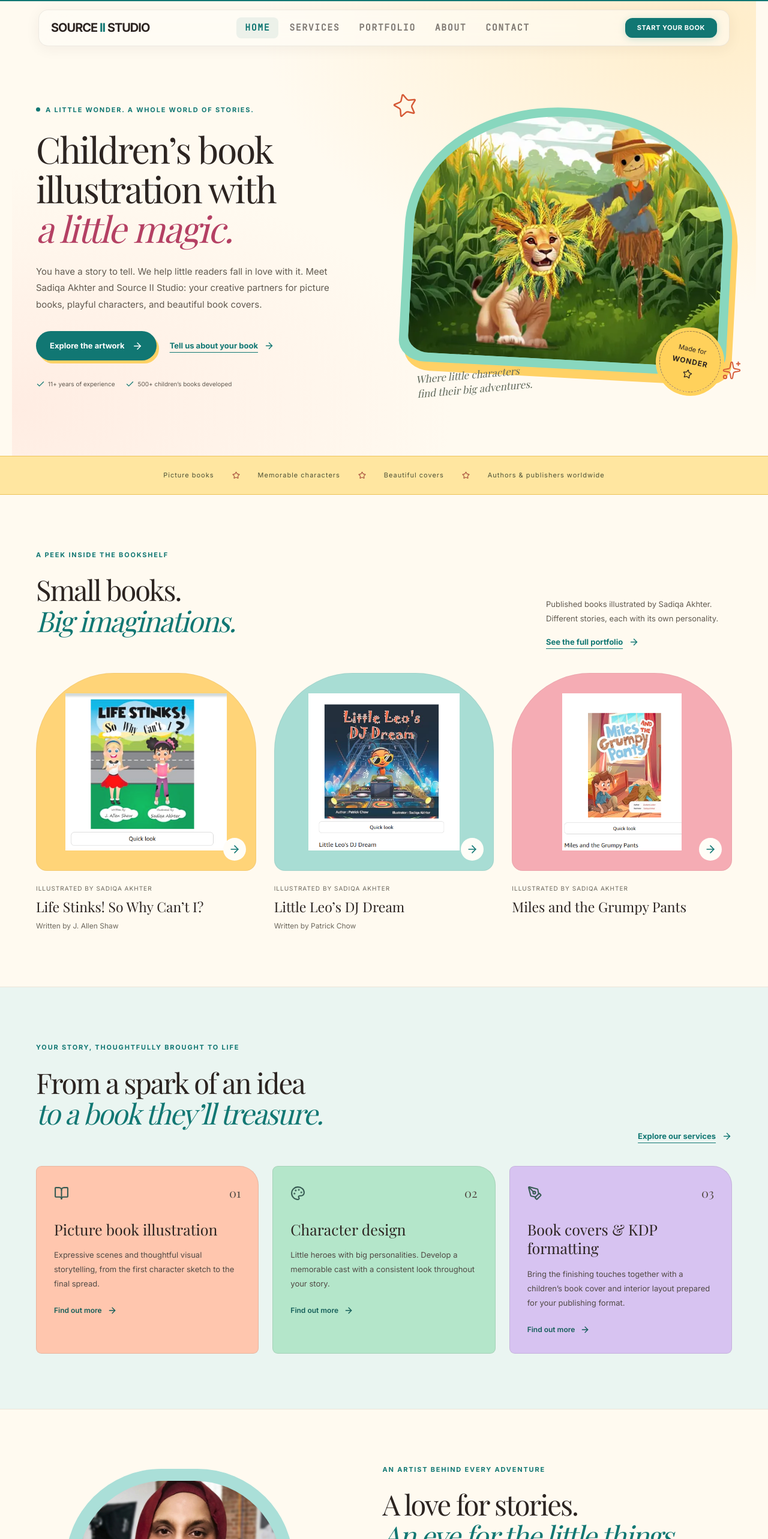
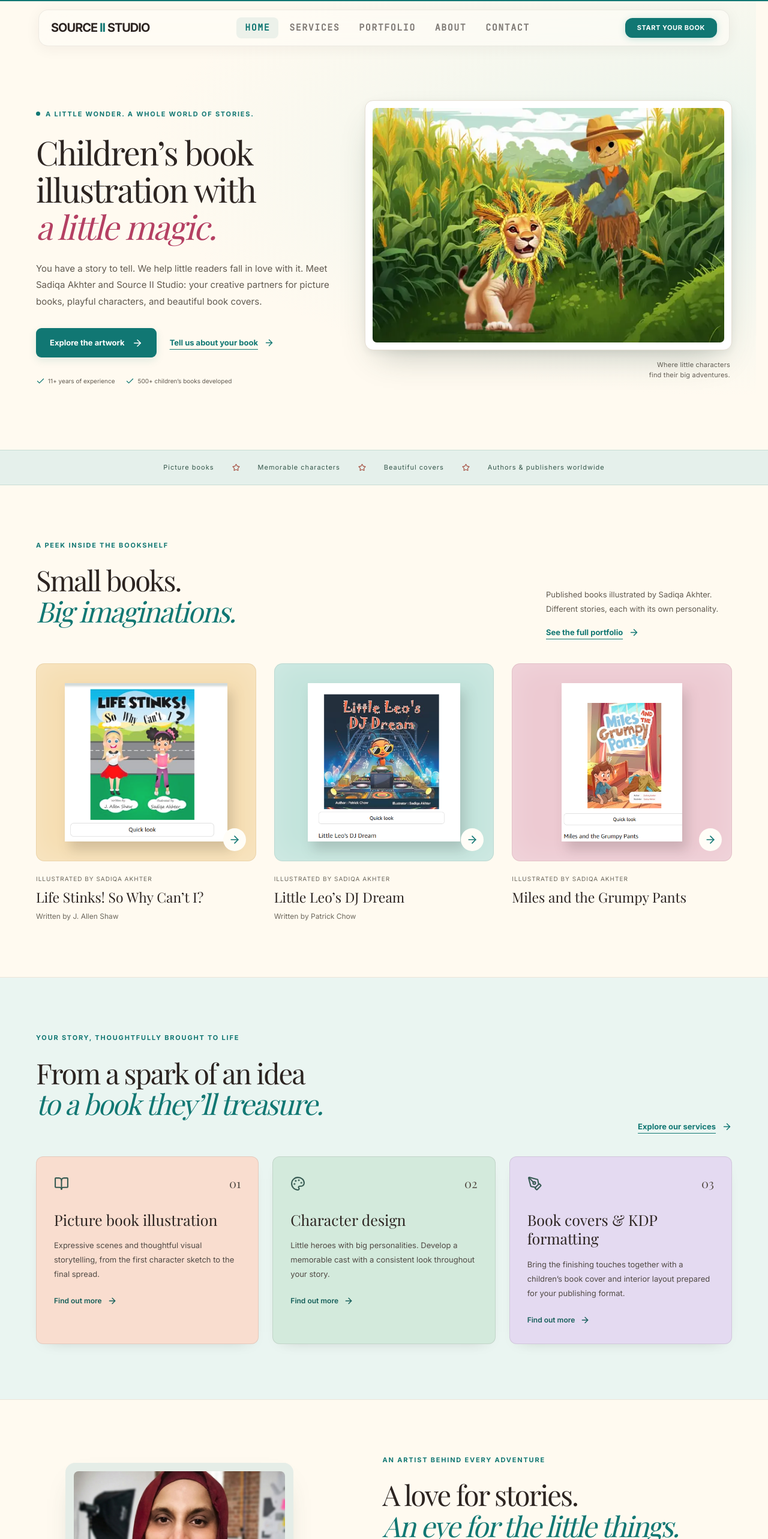
Before and after one commit to sadiqaakhter/sourceiistudio, a React (Vite) app: page / in a window 1280 px wide. Shown: the top 2566 px of the page at 60% size. Built offline with nearby package versions, Linux system fonts and the light colour scheme; a web font is replaced by a local one.

Commit message:
Refine studio presentation with natural artwork proportions and gallery framing

```diff
--- a/src/index.css
+++ b/src/index.css
@@ -63,3 +63,32 @@
 /* Brighter storybook accents, with dark text on colourful surfaces. */
 .story-hero{background:radial-gradient(ellipse at 96% 5%,#ffe1a580,transparent 46%),radial-gradient(ellipse at 0% 90%,#ffd6cc60,transparent 42%)}
 .storybook-home h1 em{color:#b44063}.story-button{box-shadow:4px 5px 0 #ffd165}.story-button:hover{box-shadow:3px 4px 0 #efb947}.book-cover{border:1px solid #2c24210d}.book-cover img{mix-blend-mode:normal;border-radius:5px}.service-number{color:#375b53}.service-number span{color:#554d46}.service-note p{color:#514a45}.service-note a{color:#145e59}.story-process li:nth-child(2) .step-number{background:#b9dfd5}.story-process li:nth-child(3) .step-number{background:#d7c3f1}.meet-label{color:#453921}.story-contact>svg{color:#a84066}.story-ribbon{color:#4d5135}.story-ribbon svg{color:#a14435}
+
+/* Gallery presentation: colour, natural proportions and restrained depth. */
+.story-hero{grid-template-columns:.92fr 1.15fr;gap:58px;min-height:730px;background:radial-gradient(ellipse at 100% 35%,#d5eee980,transparent 58%);padding-bottom:80px}
+.storybook-home h1{font-size:clamp(40px,4.3vw,61px);line-height:1.13;letter-spacing:-1.8px}
+.hero-art{padding:12px 0 35px}
+.art-mat{border-radius:14px;background:#fff;padding:12px;transform:rotate(0);border:1px solid #e5ded2;box-shadow:0 25px 55px -22px #2e443b55,0 4px 12px #2e443b10}
+.art-mat img{height:auto;aspect-ratio:3/2;object-fit:contain;border-radius:7px;display:block}
+.art-star,.art-stamp{display:none}
+.art-note{position:static;display:block;transform:none;text-align:right;font-family:var(--font-sans);font-style:normal;line-height:1.6;font-size:11px;letter-spacing:.2px;color:#655f56;margin:16px 3px 0}
+.art-note br{display:none}
+.story-button{border-radius:9px;box-shadow:0 5px 14px #11777320}
+.story-button:hover{box-shadow:0 8px 18px #11777330}
+.story-ribbon{background:#e5f0eb;border-color:#c7ddd4;color:#35574b;padding-block:20px}
+.book-cover{border-radius:14px;box-shadow:inset 0 0 50px #ffffff40;padding:32px}
+.book-cover img{filter:drop-shadow(8px 14px 10px #2c24212b);border-radius:3px;mix-blend-mode:normal}
+.cover-0{background:#f6deb2}.cover-1{background:#c3e4dc}.cover-2{background:#edcad2}
+.book-cover:hover img{transform:translateY(-5px) rotate(-1deg)}
+.service-note{border-radius:12px;box-shadow:0 9px 25px -20px #2c242160}
+.peach{background:#f9ddcf}.sage{background:#d3eadc}.lavender{background:#e4daf1}
+.meet-art{border-radius:16px;background:#e5ede7;padding:14px;box-shadow:0 20px 45px -25px #344b3f60}
+.meet-art img{border-radius:8px;object-fit:cover}
+.meet-label{left:25px;bottom:26px;transform:none;border-radius:7px;background:#fffdf7f2;font-size:20px;box-shadow:0 5px 20px #2c242115}
+.step-number{border-radius:10px}
+.story-contact{border-radius:22px;background:linear-gradient(120deg,#d7e9de,#c9e4df);border:1px solid #bcd7cb}
+.story-contact>svg{color:#117773}
+@media(max-width:959px){.story-hero{grid-template-columns:1fr;gap:35px;min-height:auto}.hero-art{max-width:680px;width:100%}.art-mat img{height:auto}.art-note{text-align:left}}
+@media(max-width:639px){.storybook-home h1{font-size:42px}.hero-art{width:100%;padding-bottom:0}.art-mat{padding:8px}.art-mat img{height:auto}.art-note{font-size:10px}.book-cover{height:340px;padding:30px}.meet-art img{height:310px}.story-contact{border-radius:18px}}
+
+.art-note br{display:block}
```
